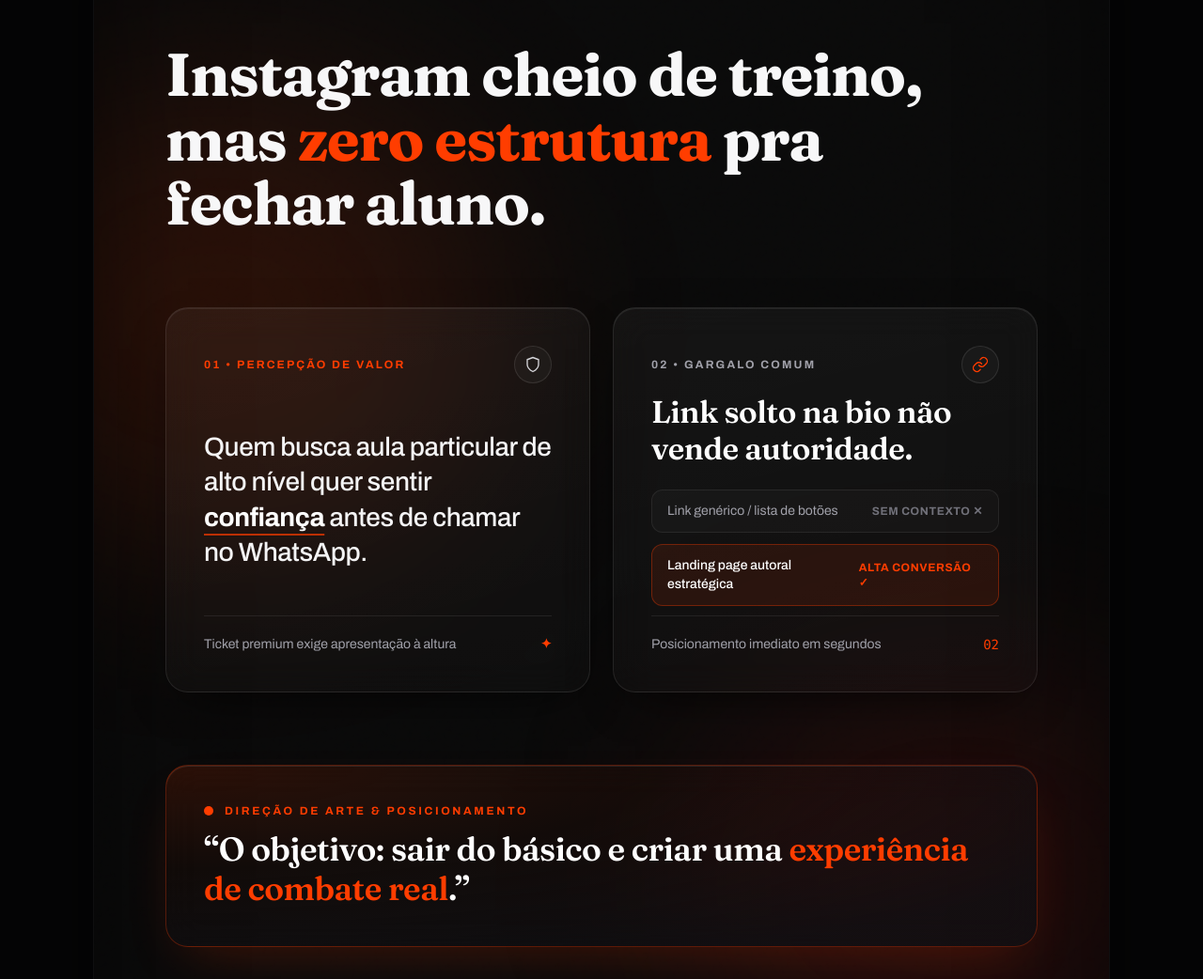
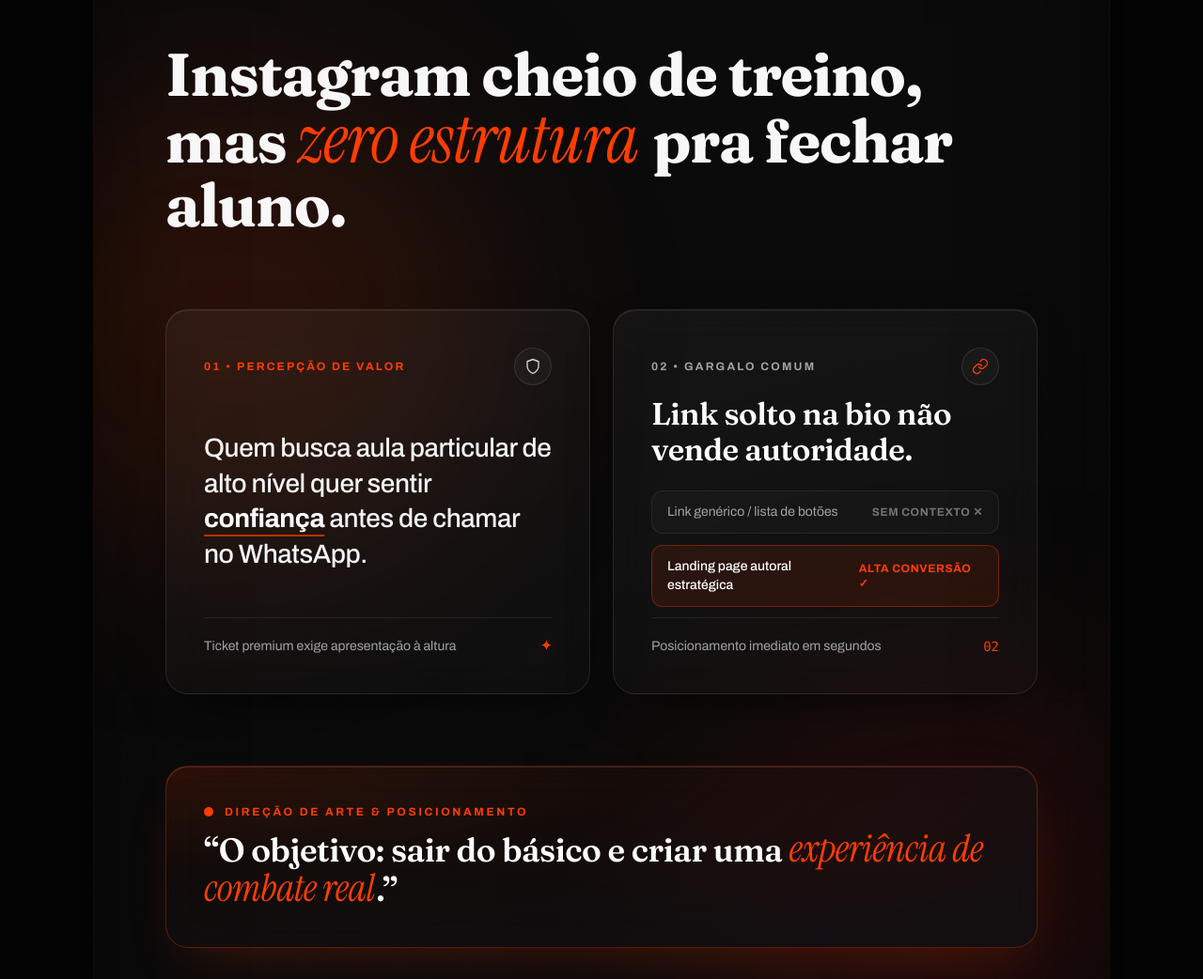
Before and after one commit to xpmari/ronny-lopes-muaythai, a plain HTML site: page carrossel-instagram.html in a window 1280 px wide. Shown: the part 1758-2800 px from the top of the page at 94% size. Drawn offline with nearby package versions, Linux system fonts and the light colour scheme; a web font is replaced by a local one.

Commit message:
style(carousel): use Instrument Serif italic on orange highlighted words

```diff
--- a/carrossel-instagram.html
+++ b/carrossel-instagram.html
@@ -99,6 +99,7 @@
       --glass-border-strong: rgba(255, 255, 255, 0.16);
       --font-recoleta: 'RecoletaCustom', 'RecoletaLocal', 'Recoleta', 'Recoleta Alt', 'Fraunces', Georgia, serif;
       --font-berthold: 'BertholdCustom', 'BertholdLocal', 'Berthold Akzidenz Grotesk', 'Berthold Akzidenz Grotesk BE', 'Akzidenz-Grotesk BQ', 'Akzidenz-Grotesk Pro', 'Archivo', 'Helvetica Neue', Arial, sans-serif;
+      --font-contrast-serif: 'Instrument Serif', 'Playfair Display', Georgia, 'Times New Roman', serif;
       --font-mono: 'JetBrains Mono', ui-monospace, SFMono-Regular, Menlo, monospace;
       --slide-scale: 1;
     }
@@ -268,21 +269,25 @@
     }
 
     .serif-accent {
-      font-family: var(--font-recoleta);
-      font-variation-settings: 'SOFT' 100, 'WONK' 0;
-      font-style: normal;
-      font-weight: 700;
-      letter-spacing: -0.02em;
+      font-family: var(--font-contrast-serif);
+      font-style: italic;
+      font-weight: 400;
+      font-size: 1.15em;
+      line-height: 0.96;
+      letter-spacing: -0.01em;
       color: var(--ember);
+      padding-right: 0.04em;
     }
 
     .serif-light {
-      font-family: var(--font-recoleta);
-      font-variation-settings: 'SOFT' 100, 'WONK' 0;
-      font-style: normal;
-      font-weight: 600;
-      letter-spacing: -0.015em;
+      font-family: var(--font-contrast-serif);
+      font-style: italic;
+      font-weight: 400;
+      font-size: 1.16em;
+      line-height: 0.96;
+      letter-spacing: -0.01em;
       color: var(--ember);
+      padding-right: 0.04em;
     }
 
     /* Pill Badges & Indicadores em Berthold */
```
